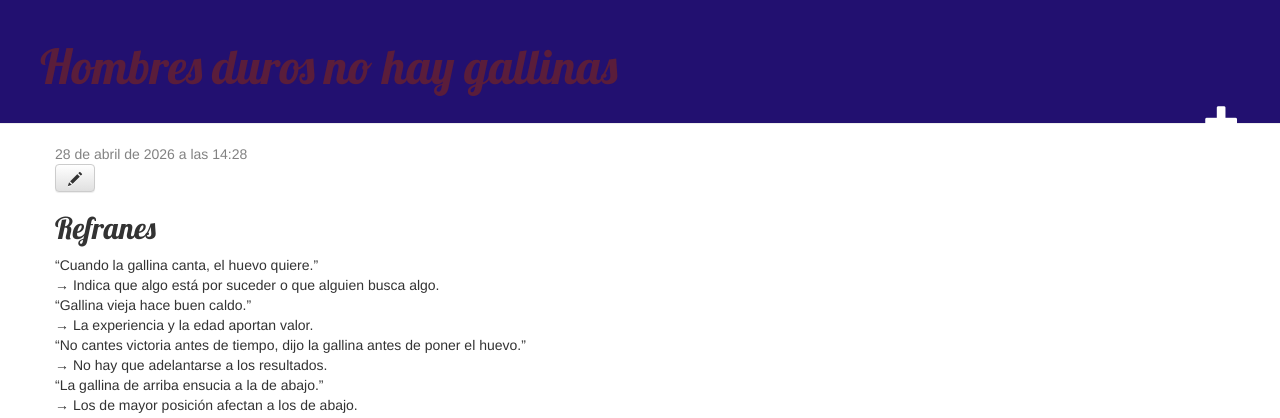
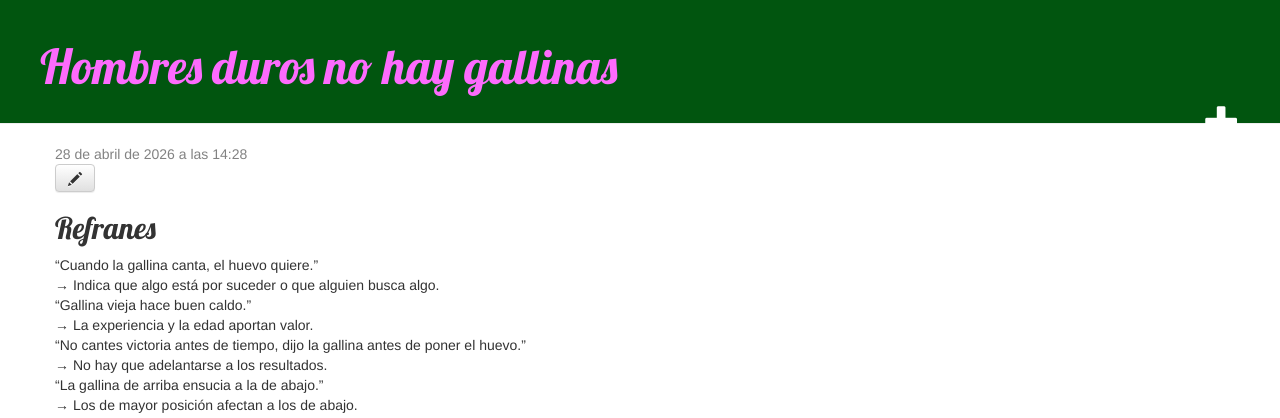
Before and after one commit to AliAssou/Hombres-duros-no-hay-gallinas, a Django app: page /post/7/ in a window 1280 px wide. Shown: the top 418 px of the page. Run offline with Django 5.2, Linux system fonts and the light colour scheme; data comes from the database, SQL or seed files in the repository; some libraries are stand-ins or nearby versions.

Commit message:
color definitivo

```diff
--- a/blog/static/css/blog.css
+++ b/blog/static/css/blog.css
@@ -1,11 +1,11 @@
 .page-header {
-    background-color: #221070;
+    background-color: #01550f;
     margin-top: 0;
     padding: 20px 20px 20px 40px;
 }
 
 .page-header h1, .page-header h1 a, .page-header h1 a:visited, .page-header h1 a:active {
-    color: #5a1d3b;
+    color: #fd6bfd;
     font-size: 36pt;
     text-decoration: none;
 }
```
